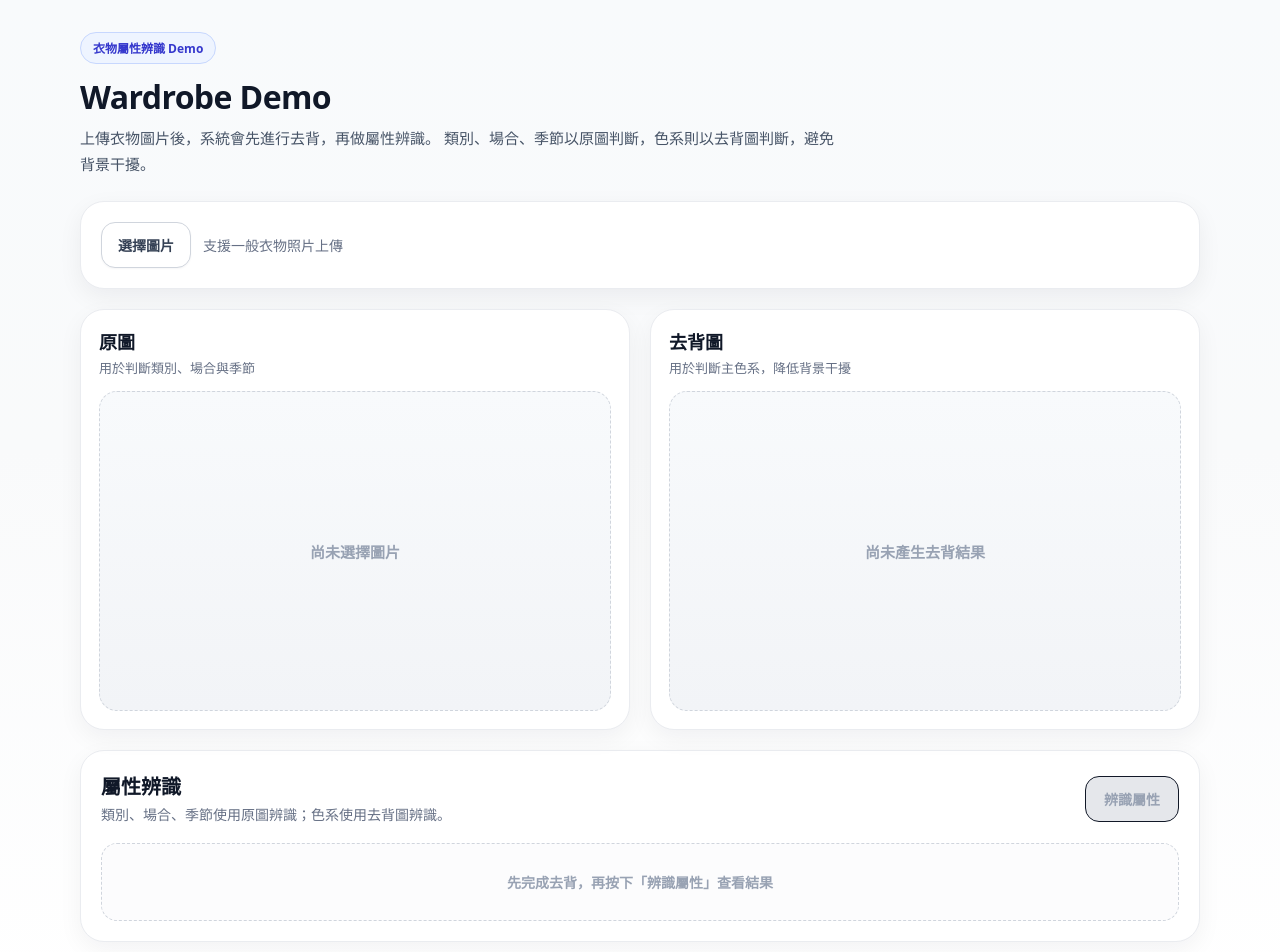
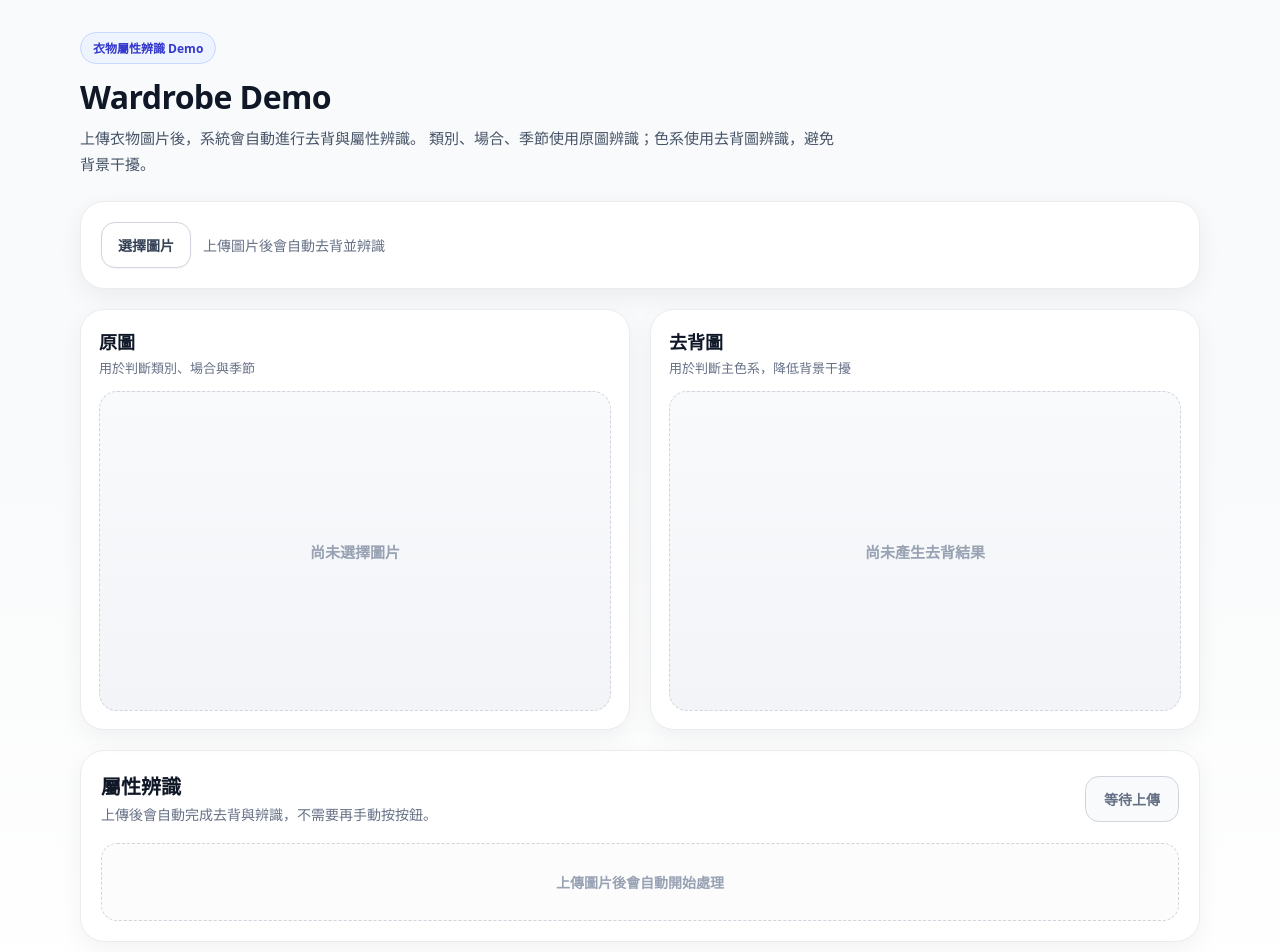
Before and after one commit to fntxxx/wardrobe-demo-rembg, a Next.js app: page / in a window 1280 px wide. Shown: the top 952 px of the page. Built offline with nearby package versions, Linux system fonts and the light colour scheme.

Commit message:
feat(ui): auto-run remove background and attribute prediction after upload

```diff
--- a/pages/index.tsx
+++ b/pages/index.tsx
@@ -1,4 +1,4 @@
-import { useEffect, useMemo, useState } from "react";
+import { useEffect, useState } from "react";
 import { useAttributes } from "@/lib/useAttributes";
 
 type AttributeItemProps = {
@@ -6,6 +6,8 @@ type AttributeItemProps = {
   value?: string;
   score?: number;
 };
+
+type ProcessStage = "idle" | "removing" | "predicting";
 
 function getConfidenceLevel(score?: number) {
   if (typeof score !== "number") return "未知";
@@ -143,7 +145,7 @@ function useIsMobile(breakpoint = 860) {
 export default function HomePage() {
   const isMobile = useIsMobile();
 
-  const [busy, setBusy] = useState(false);
+  const [stage, setStage] = useState<ProcessStage>("idle");
   const [error, setError] = useState<string | null>(null);
 
   const [originalUrl, setOriginalUrl] = useState<string | null>(null);
@@ -152,13 +154,9 @@ export default function HomePage() {
   const [originalFile, setOriginalFile] = useState<File | null>(null);
   const [removedBlob, setRemovedBlob] = useState<Blob | null>(null);
 
-  const {
-    attributes,
-    loading,
-    error: attrError,
-    predict,
-    setAttributes,
-  } = useAttributes();
+  const { attributes, error: attrError, predict, setAttributes } = useAttributes();
+
+  const isBusy = stage !== "idle";
 
   useEffect(() => {
     return () => {
@@ -167,34 +165,19 @@ export default function HomePage() {
     };
   }, [originalUrl, removedUrl]);
 
-  const isPredictDisabled = useMemo(() => {
-    return busy || loading || !originalFile || !removedBlob;
-  }, [busy, loading, originalFile, removedBlob]);
+  function getStageText() {
+    if (stage === "removing") return "去背中...";
+    if (stage === "predicting") return "辨識中...";
+    return "上傳圖片後會自動去背並辨識";
+  }
 
-  async function onPickFile(e: React.ChangeEvent<HTMLInputElement>) {
-    const picked = e.target.files?.[0];
-    if (!picked) return;
-
-    setOriginalFile(picked);
-    setRemovedBlob(null);
-    setBusy(true);
-    setError(null);
-
-    if (originalUrl) URL.revokeObjectURL(originalUrl);
-    if (removedUrl) URL.revokeObjectURL(removedUrl);
-
-    setOriginalUrl(null);
-    setRemovedUrl(null);
-    setAttributes(null);
-
-    const ori = URL.createObjectURL(picked);
-    setOriginalUrl(ori);
-
+  async function runAutoPipeline(picked: File) {
     const formData = new FormData();
     formData.append("file", picked);
 
-    try {
-      const r = await fetch("/api/remove-bg", {
+    setStage("removing");
+
+    const removeRes = await fetch("/api/remove-bg", {
       method: "POST",
       body: formData,
       headers: {
@@ -202,37 +185,24 @@ export default function HomePage() {
       },
     });
 
-      if (!r.ok) {
-        const t = await r.text().catch(() => "");
-        throw new Error(`去背失敗：${r.status}${t ? `\n${t}` : ""}`);
+    if (!removeRes.ok) {
+      const text = await removeRes.text().catch(() => "");
+      throw new Error(`去背失敗：${removeRes.status}${text ? `\n${text}` : ""}`);
     }
 
-      const blob = await r.blob();
+    const blob = await removeRes.blob();
     setRemovedBlob(blob);
 
-      const out = URL.createObjectURL(blob);
-      setRemovedUrl(out);
-    } catch (err) {
-      const msg = err instanceof Error ? err.message : "去背失敗";
-      setError(msg);
-      setRemovedBlob(null);
-    } finally {
-      setBusy(false);
-      e.target.value = "";
-    }
-  }
+    const outputUrl = URL.createObjectURL(blob);
+    setRemovedUrl(outputUrl);
 
-  async function handlePredict() {
-    if (!originalFile || !removedBlob) return;
+    setStage("predicting");
 
-    setError(null);
-
-    try {
-      const originalResult = await predict(originalFile, originalFile.name, {
+    const originalResult = await predict(picked, picked.name, {
       silent: true,
     });
 
-      const removedResult = await predict(removedBlob, "removed.png", {
+    const removedResult = await predict(blob, "removed.png", {
       silent: true,
     });
 
@@ -253,10 +223,36 @@ export default function HomePage() {
         season: originalResult.scores?.season ?? 0,
       },
     });
+  }
+
+  async function onPickFile(e: React.ChangeEvent<HTMLInputElement>) {
+    const picked = e.target.files?.[0];
+    if (!picked) return;
+
+    setError(null);
+    setAttributes(null);
+    setOriginalFile(picked);
+    setRemovedBlob(null);
+
+    if (originalUrl) URL.revokeObjectURL(originalUrl);
+    if (removedUrl) URL.revokeObjectURL(removedUrl);
+
+    setOriginalUrl(null);
+    setRemovedUrl(null);
+
+    const nextOriginalUrl = URL.createObjectURL(picked);
+    setOriginalUrl(nextOriginalUrl);
+
+    try {
+      await runAutoPipeline(picked);
     } catch (err) {
-      const msg = err instanceof Error ? err.message : "屬性辨識失敗";
-      setError(msg);
-      console.error("attribute predict failed:", err);
+      const message =
+        err instanceof Error ? err.message : "處理失敗";
+      setError(message);
+      setRemovedBlob(null);
+    } finally {
+      setStage("idle");
+      e.target.value = "";
     }
   }
 
@@ -323,8 +319,8 @@ export default function HomePage() {
               maxWidth: 760,
             }}
           >
-            上傳衣物圖片後，系統會先進行去背，再做屬性辨識。
-            類別、場合、季節以原圖判斷，色系則以去背圖判斷，避免背景干擾。
+            上傳衣物圖片後，系統會自動進行去背與屬性辨識。
+            類別、場合、季節使用原圖辨識；色系使用去背圖辨識，避免背景干擾。
           </p>
         </header>
 
@@ -355,20 +351,20 @@ export default function HomePage() {
                 borderRadius: 14,
                 border: "1px solid #d0d5dd",
                 background: "#ffffff",
-                cursor: busy ? "not-allowed" : "pointer",
+                cursor: isBusy ? "not-allowed" : "pointer",
                 fontSize: 14,
                 fontWeight: 700,
                 color: "#344054",
                 boxShadow: "0 1px 2px rgba(16, 24, 40, 0.04)",
-                opacity: busy ? 0.65 : 1,
+                opacity: isBusy ? 0.65 : 1,
               }}
             >
-              <span>選擇圖片</span>
+              <span>{isBusy ? "處理中" : "選擇圖片"}</span>
               <input
                 type="file"
                 accept="image/*"
                 onChange={onPickFile}
-                disabled={busy}
+                disabled={isBusy}
                 style={{ display: "none" }}
               />
             </label>
@@ -376,15 +372,16 @@ export default function HomePage() {
             <div
               style={{
                 fontSize: 14,
-                color: "#667085",
+                color: stage === "idle" ? "#667085" : "#3538cd",
+                fontWeight: stage === "idle" ? 400 : 700,
               }}
             >
-              {busy ? "正在進行去背處理…" : "支援一般衣物照片上傳"}
+              {getStageText()}
             </div>
           </div>
         </section>
 
-        {error && (
+        {(error || attrError) && (
           <div
             style={{
               marginBottom: 20,
@@ -405,7 +402,9 @@ export default function HomePage() {
             >
               發生錯誤
             </div>
-            <div style={{ fontSize: 14, lineHeight: 1.6 }}>{error}</div>
+            <div style={{ fontSize: 14, lineHeight: 1.6 }}>
+              {error || attrError}
+            </div>
           </div>
         )}
 
@@ -572,7 +571,7 @@ export default function HomePage() {
                   fontWeight: 600,
                 }}
               >
-                尚未產生去背結果
+                {stage === "removing" ? "去背中..." : "尚未產生去背結果"}
               </div>
             )}
           </section>
@@ -616,49 +615,31 @@ export default function HomePage() {
                   lineHeight: 1.6,
                 }}
               >
-                類別、場合、季節使用原圖辨識；色系使用去背圖辨識。
+                上傳後會自動完成去背與辨識，不需要再手動按按鈕。
               </div>
             </div>
 
-            <button
-              type="button"
-              onClick={handlePredict}
-              disabled={isPredictDisabled}
+            <div
               style={{
-                border: "1px solid #111827",
-                background: isPredictDisabled ? "#e5e7eb" : "#111827",
-                color: isPredictDisabled ? "#98a2b3" : "#ffffff",
+                border: "1px solid #d0d5dd",
+                background: isBusy ? "#111827" : "#f8fafc",
+                color: isBusy ? "#ffffff" : "#667085",
                 borderRadius: 14,
                 padding: "12px 18px",
                 fontSize: 14,
                 fontWeight: 800,
-                cursor: isPredictDisabled ? "not-allowed" : "pointer",
-                boxShadow: isPredictDisabled
-                  ? "none"
-                  : "0 8px 20px rgba(17, 24, 39, 0.18)",
-                transition: "all 0.2s ease",
+                boxShadow: isBusy
+                  ? "0 8px 20px rgba(17, 24, 39, 0.18)"
+                  : "none",
               }}
             >
-              {loading ? "辨識中…" : "辨識屬性"}
-            </button>
+              {stage === "removing"
+                ? "去背中..."
+                : stage === "predicting"
+                  ? "辨識中..."
+                  : "等待上傳"}
             </div>
-
-          {attrError && (
-            <div
-              style={{
-                marginBottom: 14,
-                background: "#fef3f2",
-                border: "1px solid #fecdca",
-                color: "#912018",
-                padding: 12,
-                borderRadius: 14,
-                fontSize: 14,
-                lineHeight: 1.6,
-              }}
-            >
-              辨識失敗：{attrError}
           </div>
-          )}
 
           {attributes ? (
             <>
@@ -719,7 +700,11 @@ export default function HomePage() {
                 fontWeight: 600,
               }}
             >
-              先完成去背，再按下「辨識屬性」查看結果
+              {stage === "removing"
+                ? "去背中..."
+                : stage === "predicting"
+                  ? "辨識中..."
+                  : "上傳圖片後會自動開始處理"}
             </div>
           )}
         </section>
```
Lines whose indentation alone changed are shown as unchanged.
